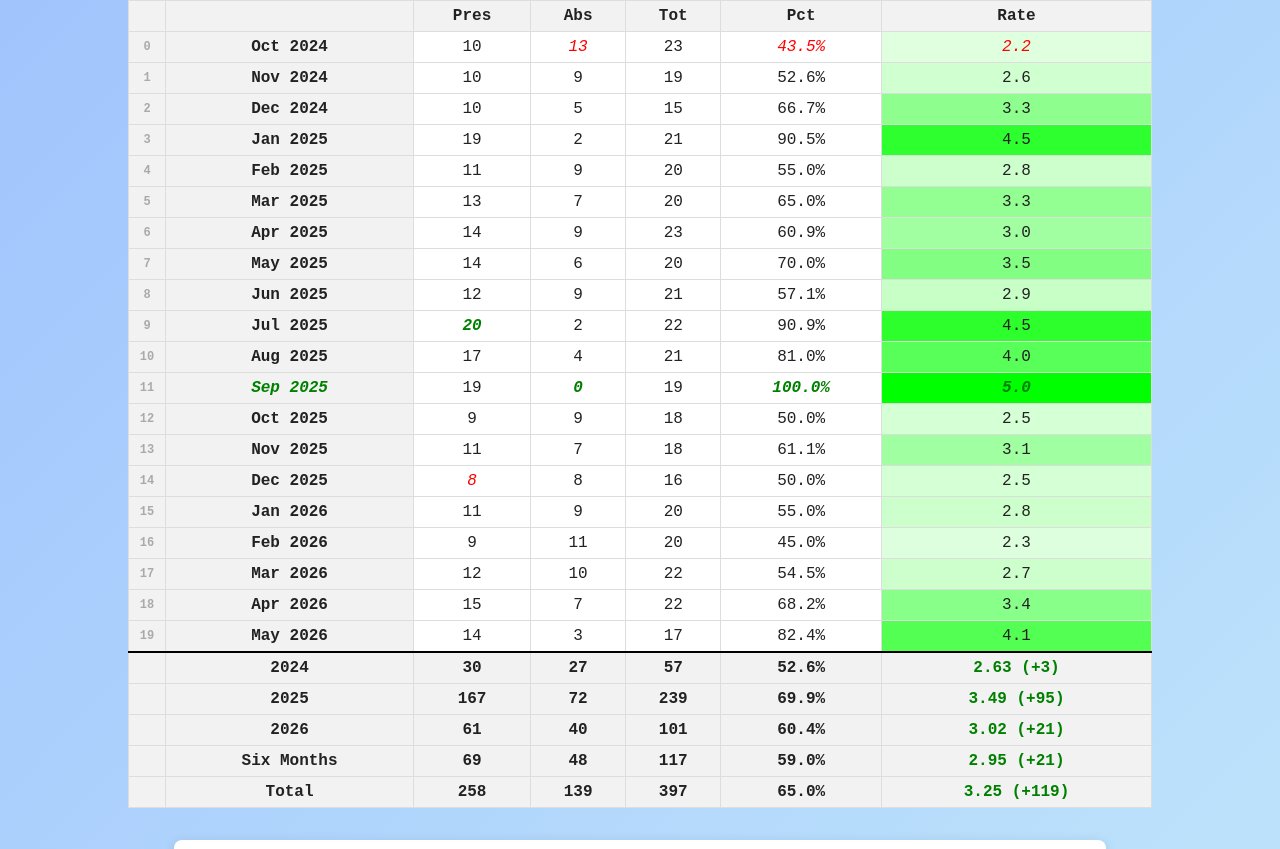
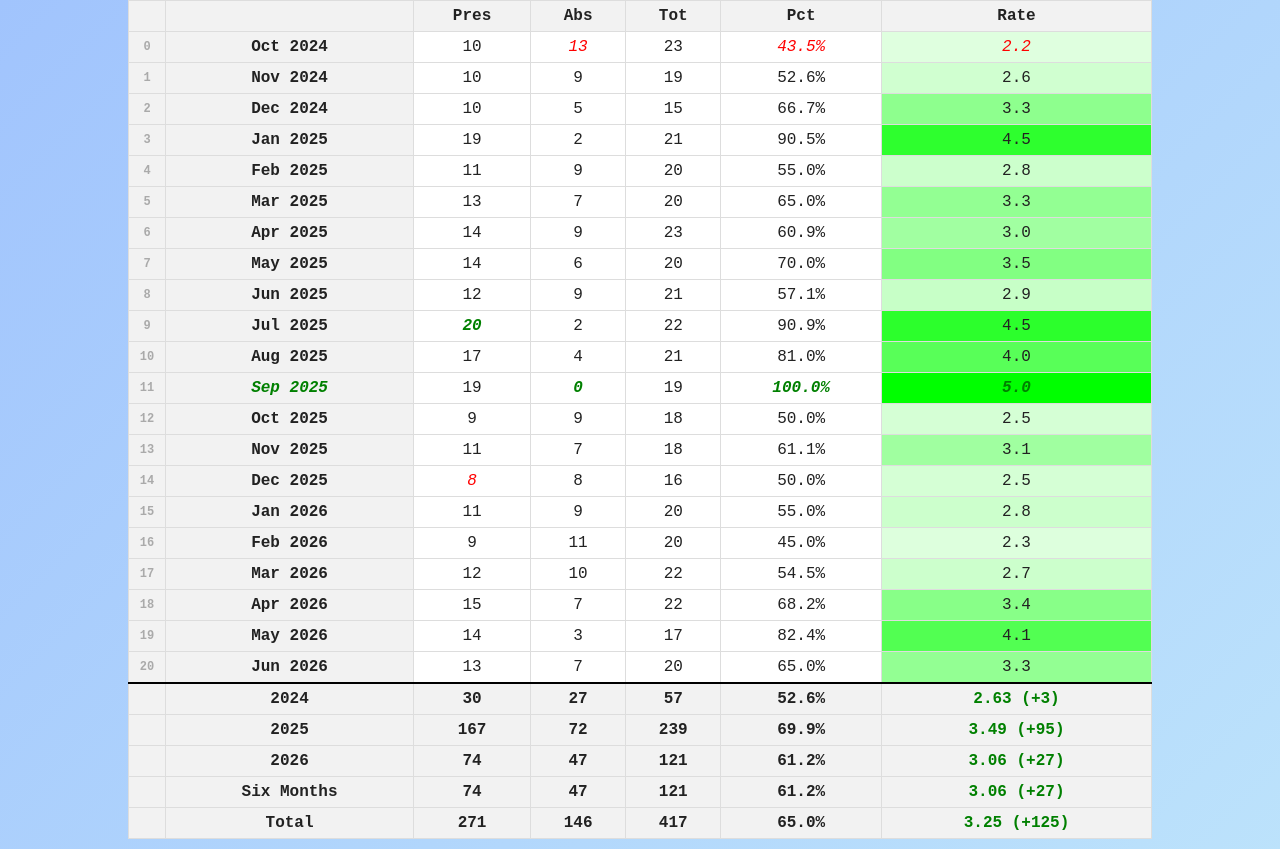
Before and after one commit to jonbri/att, a Next.js app: page / in a window 1280 px wide. Shown: the top 849 px of the page. Built offline with nearby package versions, Linux system fonts and the light colour scheme.

Commit message:
june 2026

```diff
--- a/src/app/data.ts
+++ b/src/app/data.ts
@@ -21,4 +21,5 @@ export const attendance: OfficeMonth[] = [
   ["Mar 2026", 12, 22],
   ["Apr 2026", 15, 22],
   ["May 2026", 14, 17],
+  ["Jun 2026", 13, 20],
 ];
```
